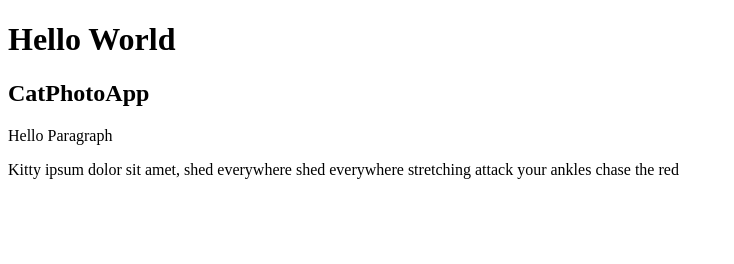
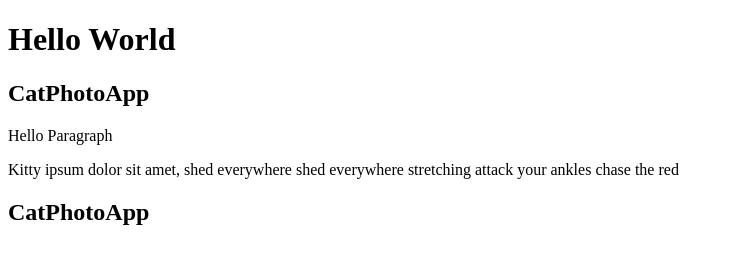
Before and after one commit to anujmaurya-cedcoss/HTML-Task, a plain HTML site: page index.html in a window 1280 px wide. Shown: the whole page, without its empty margins (0-734 px from the left). Drawn offline with Linux system fonts and the light colour scheme.

Commit message:
Comment out HTML

```diff
--- a/index.html
+++ b/index.html
@@ -22,6 +22,13 @@
     <!-- Task 5 -->
     <!-- Uncommenting the elements  -->
 
+    <!-- Task 6 -->
+    <!-- <h1>Hello World</h1> -->
+
+    <h2>CatPhotoApp</h2>
+
+    <!-- <p>Kitty ipsum dolor sit amet, shed everywhere shed everywhere stretching attack your ankles chase the red dot, hairball run catnip eat the grass sniff.</p> -->
+
 
   </body>
 </html>
```
